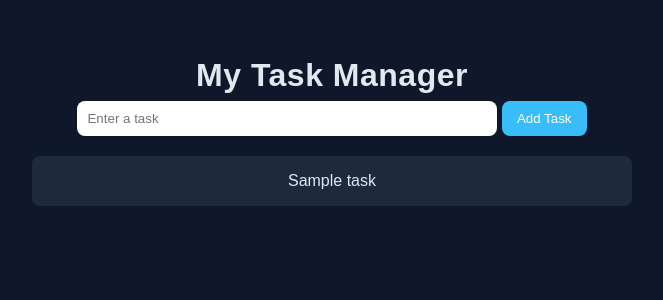
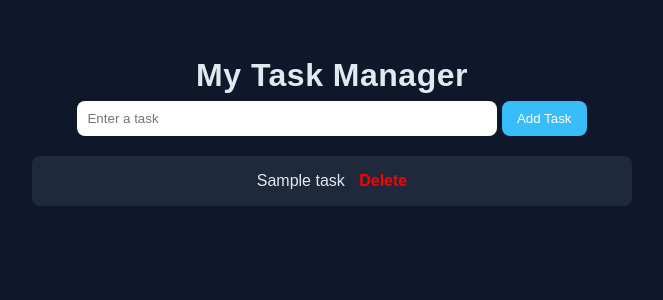
Before and after one commit to Laetetia/My-career, a Flask app: template projects/task-manager/templates/tasks.html in a window 1280 px wide. Shown: the top 300 px of the page, without its empty margins (308-971 px from the left). Run offline with Flask 3, Linux system fonts and the light colour scheme; the template is opened without the code that fills it: most values are stand-ins (such as "Sample title", 1, 10 or a date in 2020).

Commit message:
Add gitignore and task deletion feature

```diff
--- a/projects/task-manager/app.py
+++ b/projects/task-manager/app.py
@@ -1,4 +1,4 @@
-from flask import Flask, render_template, request
+from flask import Flask, render_template, request, redirect, url_for
 
 app = Flask(__name__)
 
@@ -8,7 +8,6 @@ tasks = []
 def home():
     return render_template("index.html")
 
-
 @app.route("/tasks", methods=["GET", "POST"])
 def task_manager():
     if request.method == "POST":
@@ -17,6 +16,12 @@ def task_manager():
 
     return render_template("tasks.html", tasks=tasks)
 
+@app.route("/delete/<int:index>")
+def delete_task(index):
+    if 0 <= index < len(tasks):
+        tasks.pop(index)
+
+    return redirect(url_for("task_manager"))
 
 if __name__ == "__main__":
     app.run(debug=True)
--- a/projects/task-manager/static/style.css
+++ b/projects/task-manager/static/style.css
@@ -259,3 +259,13 @@ a:hover {
     padding: 12px;
     border-radius: 8px;
 }
+li a {
+    color: red;
+    margin-left: 10px;
+    text-decoration: none;
+    font-weight: bold;
+}
+
+li a:hover {
+    text-decoration: underline;
+}
--- a/projects/task-manager/templates/tasks.html
+++ b/projects/task-manager/templates/tasks.html
@@ -14,11 +14,16 @@
             <button type="submit">Add Task</button>
         </form>
 
-        <ul>
-            {% for task in tasks %}
-                <li>{{ task }}</li>
-            {% endfor %}
-        </ul>
+       <ul>
+    {% for task in tasks %}
+        <li>
+            {{ task }}
+            <a href="{{ url_for('delete_task', index=loop.index0) }}">
+                Delete
+            </a>
+        </li>
+    {% endfor %}
+</ul>
 
     </div>
 </body>
```
Also changed, not shown: 1 other file.
